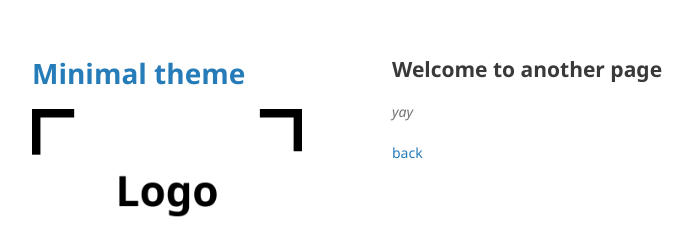
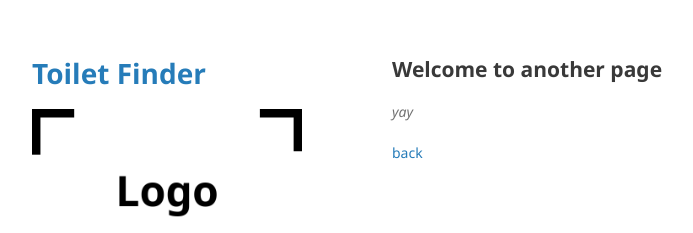
Before and after one commit to ToiletTitans/toilet-titans.github.io, a Jekyll site: the page built from another-page.md, in a window 1280 px wide. Shown: the top 233 px of the page, without its empty margins (178-871 px from the left). Built offline with Jekyll 4.4.1, drawn with Linux system fonts in a browser that asks for light colours; our own code applies the rules of GitHub Pages for plain Markdown files.

Commit message:
Update default.html

```diff
--- a/_layouts/default.html
+++ b/_layouts/default.html
@@ -15,7 +15,7 @@
   <body>
     <div class="wrapper">
       <header>
-        <h1><a href="{{ "/" | absolute_url }}">{{ site.title | default: site.github.repository_name }}</a></h1>
+        <h1><a href="{{ "/" | absolute_url }}">Toilet Finder</a></h1>
 
         {% if site.logo %}
           <img src="{{site.logo | relative_url}}" alt="Logo" />
```
